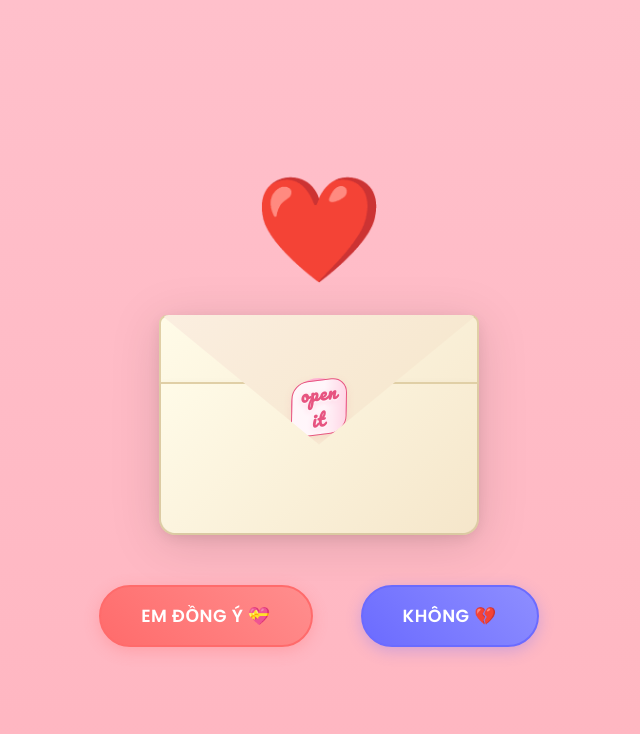
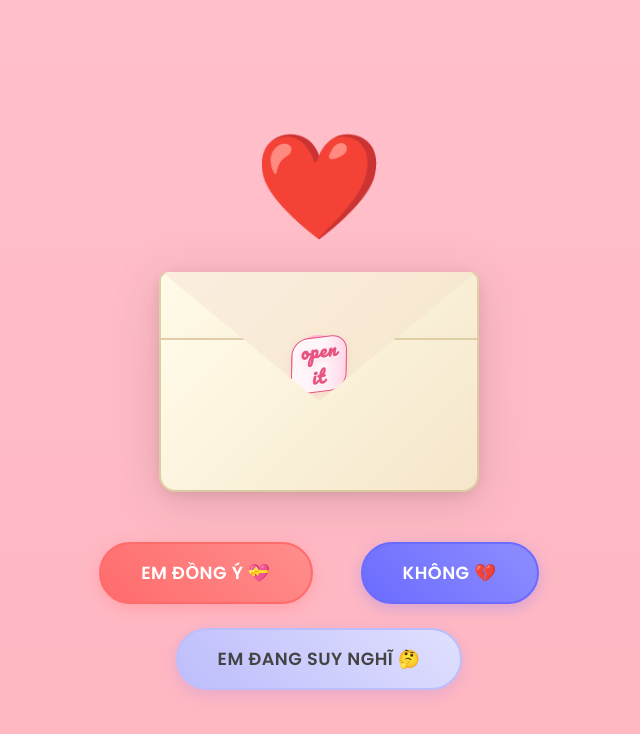
Before and after one commit to AidenTran15/Luna, a Next.js app in the folder luna/: page / in a window 1280 px wide. Shown: the top 734 px of the page, without its empty margins (321-961 px from the left). Built offline with nearby package versions, Linux system fonts and the light colour scheme.

Commit message:
add thinking button

```diff
--- a/luna/src/app/globals.css
+++ b/luna/src/app/globals.css
@@ -107,3 +107,29 @@ body {
 .button-no:active {
   transform: scale(0.9);
 }
+
+.button-thinking {
+  margin-top: 1.5rem;
+  padding: 1rem 2.5rem;
+  background: linear-gradient(45deg, #bdbdfc, #e0e0ff);
+  color: #444;
+  border-radius: 50px;
+  box-shadow: 0 4px 15px rgba(107, 107, 255, 0.18);
+  font-size: 1.1rem;
+  font-weight: 600;
+  letter-spacing: 0.5px;
+  text-transform: uppercase;
+  font-family: 'Poppins', sans-serif;
+  border: 2px solid #bdbdfc;
+  transition: all 0.3s ease;
+  outline: none;
+  cursor: pointer;
+}
+
+.button-thinking:hover,
+.button-thinking:focus {
+  background: linear-gradient(45deg, #e0e0ff, #bdbdfc);
+  color: #222;
+  transform: scale(1.05);
+  box-shadow: 0 6px 20px rgba(107, 107, 255, 0.22);
+}
--- a/luna/src/app/page.tsx
+++ b/luna/src/app/page.tsx
@@ -8,6 +8,7 @@ export default function Home() {
   const [noCount, setNoCount] = useState(0);
   const [yesPressed, setYesPressed] = useState(false);
   const [showPopup, setShowPopup] = useState(false);
+  const [thinkingBtnPos, setThinkingBtnPos] = useState({ top: 0, left: 0, moving: false });
 
   const noButtonText = [
     "Không",
@@ -46,6 +47,19 @@ export default function Home() {
     setNoCount(0);
   };
 
+  const handleThinkingHover = () => {
+    // Get viewport size
+    const vw = window.innerWidth;
+    const vh = window.innerHeight;
+    // Button size estimate
+    const btnWidth = 200;
+    const btnHeight = 60;
+    // Random position within viewport, with some margin
+    const top = Math.max(0, Math.random() * (vh - btnHeight - 40));
+    const left = Math.max(0, Math.random() * (vw - btnWidth - 40));
+    setThinkingBtnPos({ top, left, moving: true });
+  };
+
   // Debug log for render
   console.log('Render - showPopup:', showPopup);
   console.log('Render - noCount:', noCount);
@@ -74,6 +88,15 @@ export default function Home() {
               {noButtonText[noCount]} 💔
             </button>
           </div>
+          <button
+            className="button-thinking"
+            type="button"
+            style={thinkingBtnPos.moving ? { position: 'absolute', top: thinkingBtnPos.top, left: thinkingBtnPos.left, zIndex: 20 } : {}}
+            onMouseEnter={handleThinkingHover}
+            tabIndex={-1}
+          >
+            Em đang suy nghĩ 🤔
+          </button>
         </>
       ) : (
         <div className="flex flex-col items-center gap-4">
```
